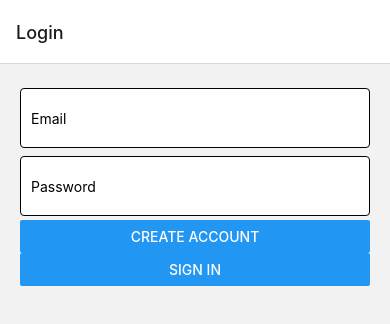
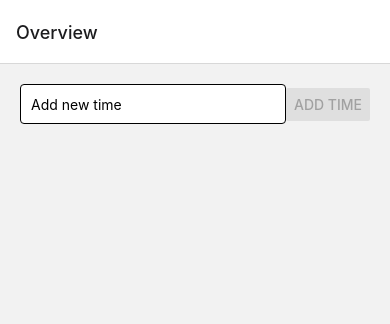
Before and after one commit to Victor-Weng/postureFix, a React Native app: screen / in a window 390 px wide. Shown: the top 324 px of the page. Built offline with nearby package versions, Linux system fonts and the light colour scheme; no server answers; the database is empty.

Commit message:
hide login view

```diff
--- a/App.tsx
+++ b/App.tsx
@@ -12,16 +12,16 @@ export default function App() {
   const [authenticated, setAuthenticated] = useState(false);
 
   useEffect(() => {
-    onAuthStateChanged
-  })
+    onAuthStateChanged;
+  });
 
   return (
     // Make the navigation of the app.
     // "List" and "Details" are screens I made in app\screens
     <NavigationContainer>
       <Stack.Navigator>
+        <Stack.Screen name="Overview" component={Overview} />
         <Stack.Screen name="Login" component={Login} />
-        <Stack.Screen name="Overview" component={Overview} />
       </Stack.Navigator>
     </NavigationContainer>
   );
```
